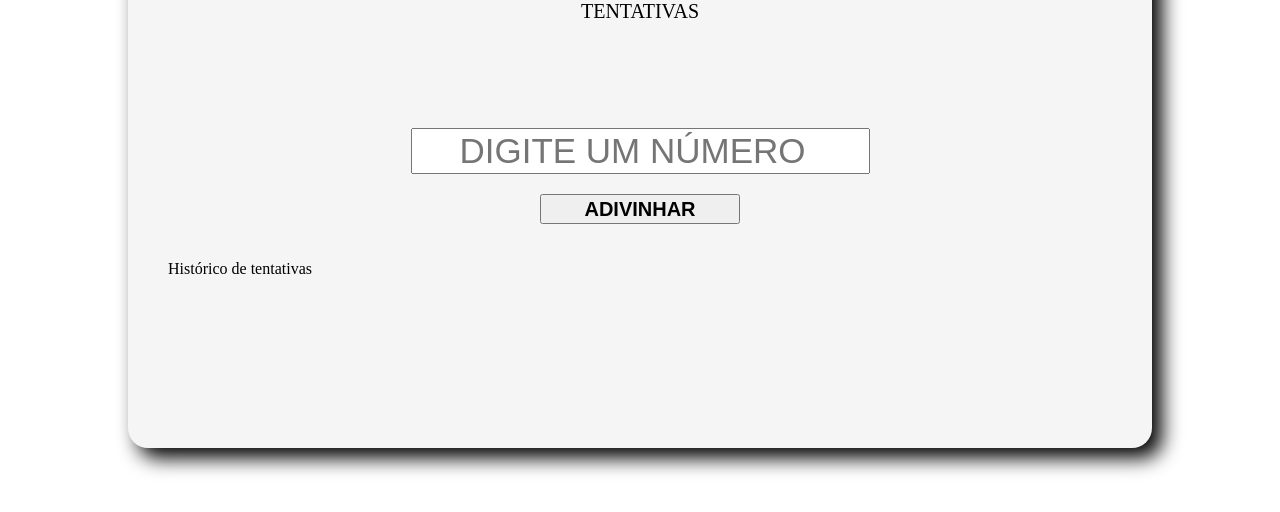
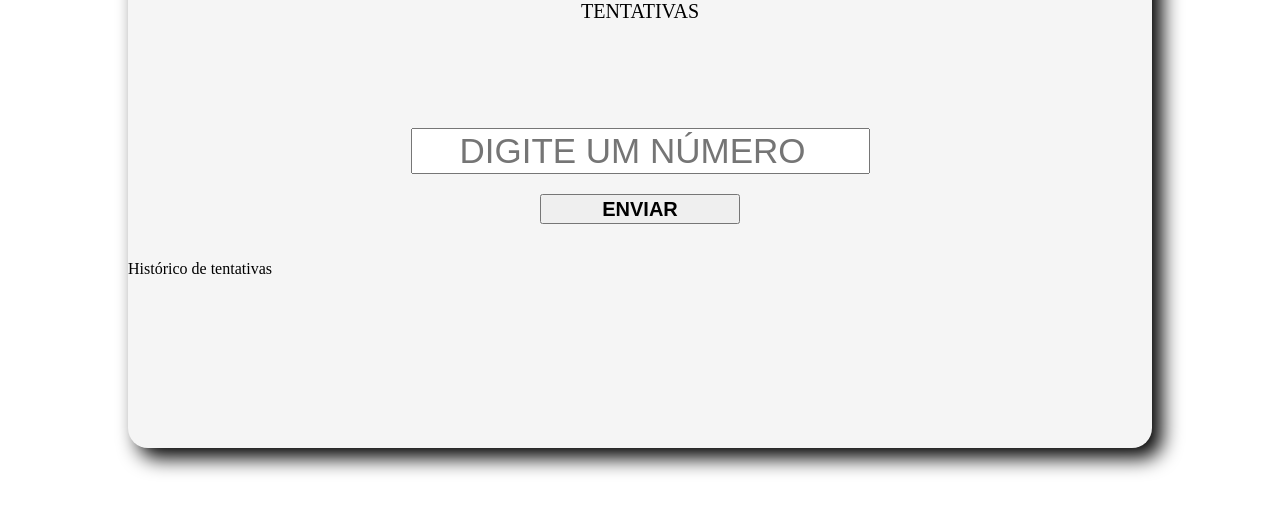
Before and after one commit to LuizHenriqueVitorino/WhatsIsTheNumber, a plain HTML site: page index.html in a window 1280 px wide. Shown: the part 272-784 px from the top of the page. Drawn offline with Linux system fonts and the light colour scheme.

Commit message:
fix: termos e marcações ajustados

```diff
--- a/index.html
+++ b/index.html
@@ -4,7 +4,7 @@
     <meta charset="UTF-8">
     <meta name="viewport" content="width=device-width, initial-scale=1.0">
     <link rel="stylesheet" href="static/style.css">
-    <title>Adivinho no número</title>
+    <title>Adivinhe o número</title>
 </head>
 <body>
     <div class="conteiner">
@@ -16,11 +16,9 @@
         </div>
         <div class="display" id="display-user">
             <input  maxlength="2" placeholder="DIGITE UM NÚMERO" name="attempt"  type="number" id="attempt-input">
-            <button id="submit">ADIVINHAR</button>
+            <button id="submit">ENVIAR</button>
             <div id="attempts-historical">
-                <ul>
-                    <li>Histórico de tentativas</li>
-                </ul>
+                <p>Histórico de tentativas</p>
                 <ul id="attempts-list">
 
                 </ul>
```
